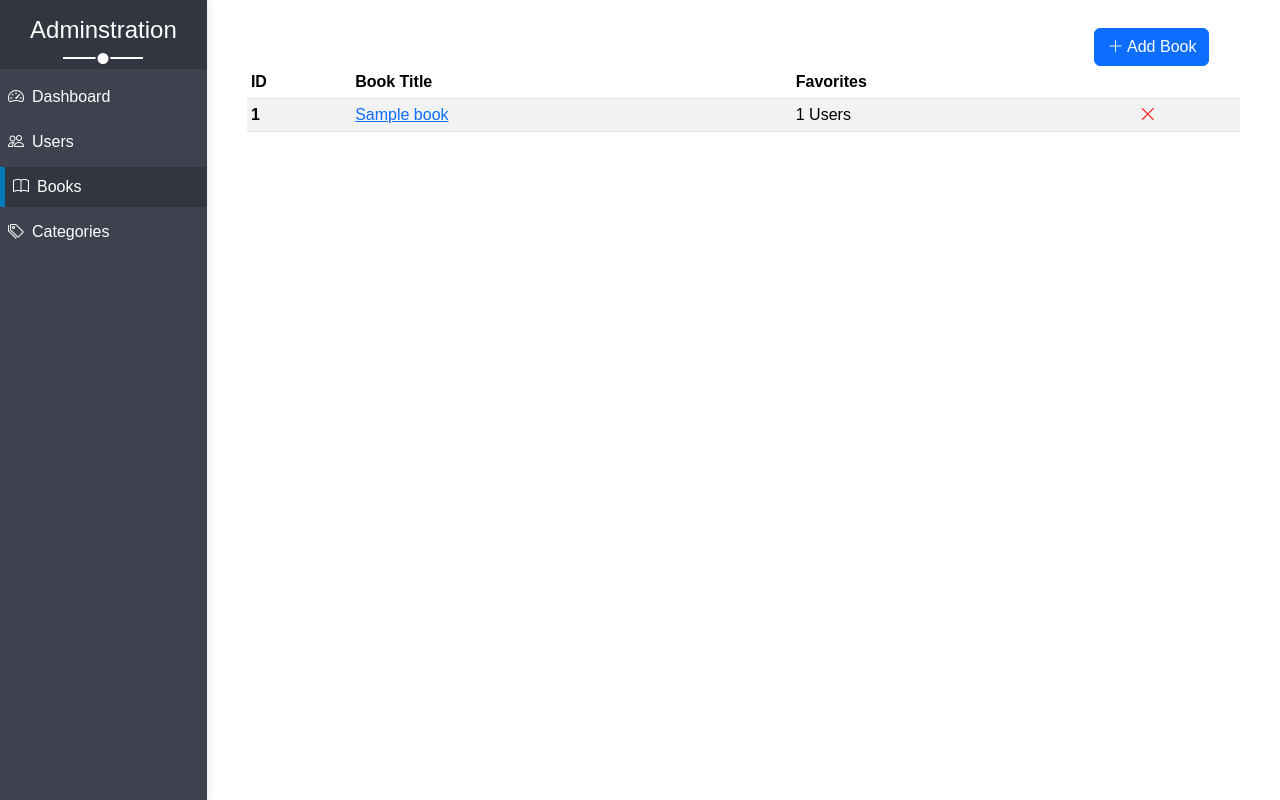
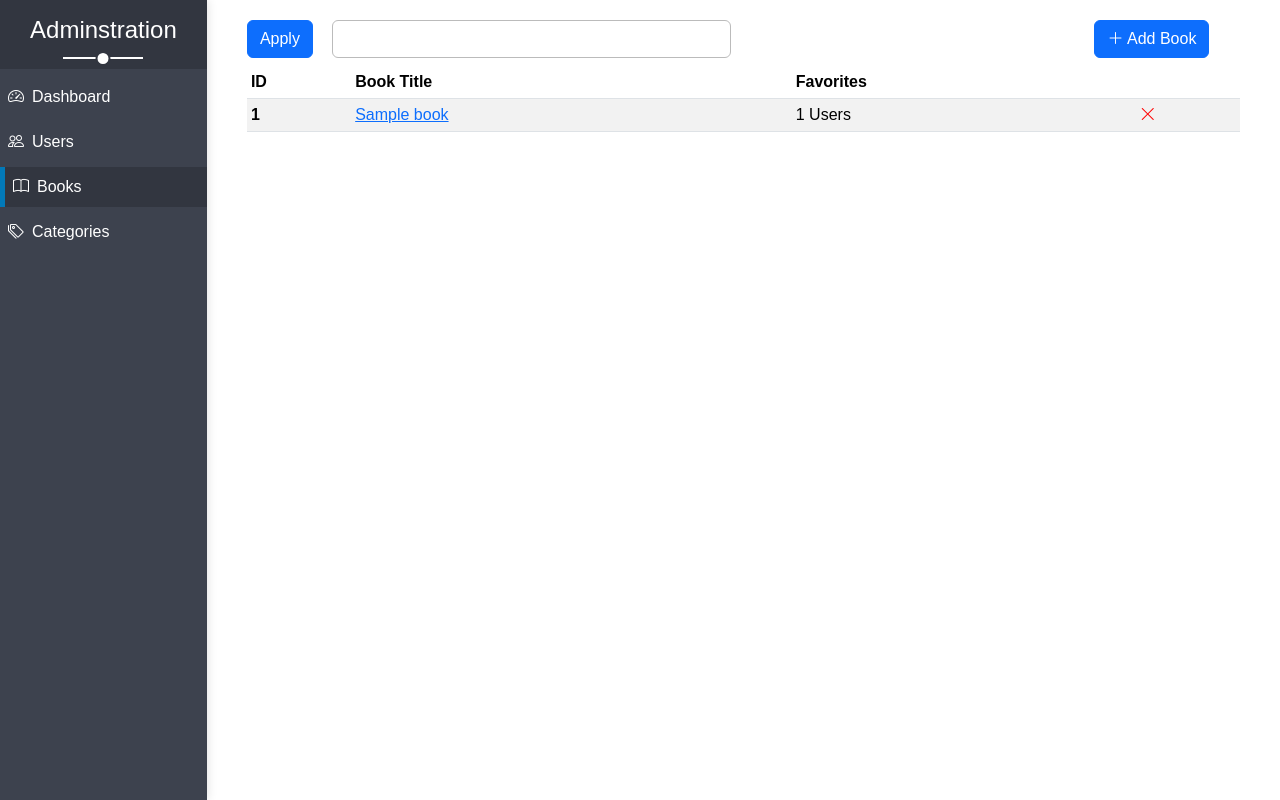
Before and after one commit to MahmoudZaytoni/free-library-project, a Flask app: page /admin/book in a window 1280 px wide. Run offline with Flask 2, Linux system fonts and the light colour scheme; tables that the repository leaves empty hold one stand-in row (values such as "Sample post"); some libraries are stand-ins or nearby versions.

Commit message:
Creat Filter By category on "books.html"

```diff
--- a/website/admin.py
+++ b/website/admin.py
@@ -2,7 +2,7 @@ import os
 from flask import Blueprint, render_template, redirect, url_for, request, flash
 from flask_login import login_required, current_user
 from werkzeug.utils import secure_filename
-from .forms import BookForm, BookFormUpdate, CategoryForm
+from .forms import BookForm, BookFormUpdate, CategoryForm, FilterByCategory
 from . import db, UPLOAD_FOLDER
 from .models import Book, User, Category
 
@@ -13,10 +13,17 @@ def dash():
   return render_template('admin.html', current_user=current_user)
 
 #################################### BOOKS ###########################################
-@admin.route('/book')
+@admin.route('/book', methods= ["GET", "POST"])
 def readbooks():
-  books = Book.query.order_by(Book.id).all()
-  return render_template('books.html', current_user=current_user, books=books)
+  form = FilterByCategory()
+  if request.method == "GET":
+    books = Book.query.order_by(Book.id).all()
+  if request.method == "POST" and form.validate_on_submit():
+    if form.category.data != None:
+      books = Book.query.filter_by(category=form.category.data)
+    else:
+      books = Book.query.order_by(Book.id).all()
+  return render_template('books.html', current_user=current_user, books=books, form=form)
 
 @admin.route('/book/add', methods=["GET", "POST"])
 def addbook():
--- a/website/forms.py
+++ b/website/forms.py
@@ -36,3 +36,7 @@ class BookFormUpdate(BookForm):
 class CategoryForm(FlaskForm):
   category = StringField("Category Name:", validators=[DataRequired()])
   submit = SubmitField("Save")
+
+class FilterByCategory(FlaskForm):
+  category = QuerySelectField(query_factory=category_query, allow_blank=True, get_label='category_name')
+  apply = SubmitField("Apply")
--- a/website/templates/books.html
+++ b/website/templates/books.html
@@ -1,16 +1,26 @@
 {% extends 'admin.html' %}
-
+{% from "_formhelpers.html" import render_field %}
 {% block data %}
 <div class="d-flex flex-column">
-  <div class="row align-items-center justify-content-end">
-    <div class="col-2">
-      <a href="{{url_for('admin.addbook')}}" class="btn btn-primary mt-2">
-        <i class="bi bi-plus-lg"></i> Add Book
-      </a>
+  <form method="POST">
+    {{ form.csrf_token }}
+    <div class="row align-items-center">
+      <div class="col-1">
+        {{ form.apply(class="btn btn-primary") }}
+      </div>
+      <div class="col-5">
+        {{ render_field(form.category) }}
+      </div>
+      <div class="col-4"></div>
+      <div class="col-2">
+        <a href="{{url_for('admin.addbook')}}" class="btn btn-primary">
+          <i class="bi bi-plus-lg"></i> Add Book
+        </a>
+      </div>
     </div>
-  </div>
+  </form>
 </div>
-<table class="table table-sm table-striped">
+<table class="table table-sm table-striped mt-2">
   <thead>
     <tr>
       <th scope="col">ID</th>
--- a/website/templates/categories.html
+++ b/website/templates/categories.html
@@ -4,7 +4,7 @@
 <div class="d-flex flex-column">
   <div class="row align-items-center justify-content-end">
     <div class="col-2">
-      <a href="{{url_for('admin.add_category')}}" class="btn btn-primary mt-2">
+      <a href="{{url_for('admin.add_category')}}" class="btn btn-primary">
         <i class="bi bi-plus-lg"></i> Add Category
       </a>
     </div>
```
